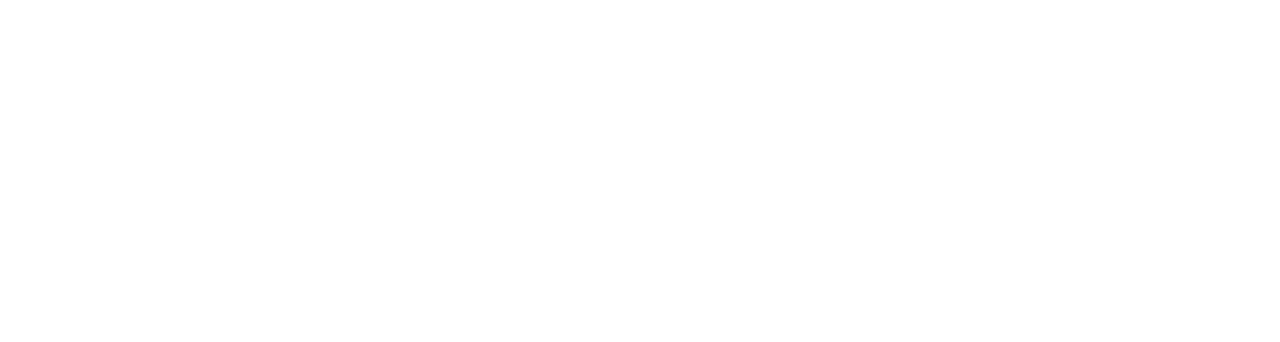
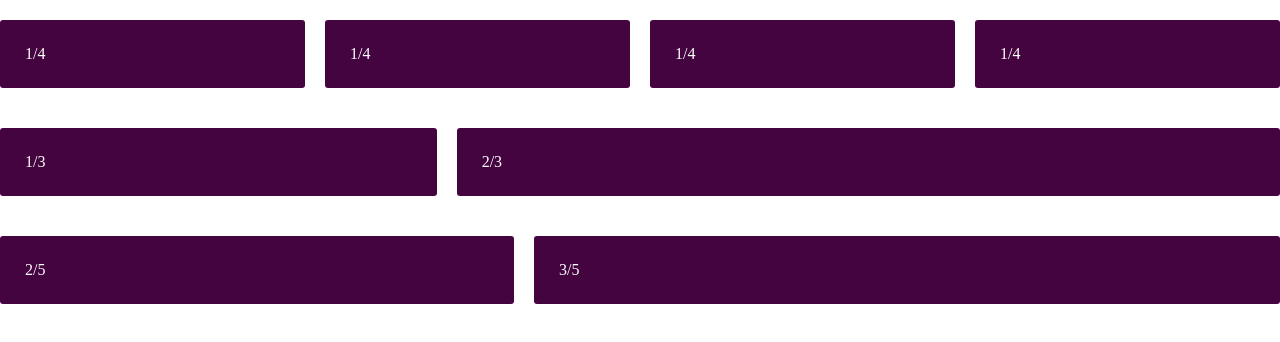
Before and after one commit to PeterVasilopoulos/FLEX-ible_Columns, a plain HTML site: page index.html in a window 1280 px wide. Drawn offline with Linux system fonts and the light colour scheme.

Commit message:
Completed assignment

```diff
--- a/index.html
+++ b/index.html
@@ -5,21 +5,22 @@
     <meta http-equiv="X-UA-Compatible" content="IE=edge">
     <meta name="viewport" content="width=device-width, initial-scale=1.0">
     <title>FLEX-ible Columns</title>
+    <link rel="stylesheet" href="style.css">
 </head>
 <body>
     <div class="row">
-        <div class="col"></div>
-        <div class="col"></div>
-        <div class="col"></div>
-        <div class="col"></div>
+        <div class="col col-1">1/4</div>
+        <div class="col col-1">1/4</div>
+        <div class="col col-1">1/4</div>
+        <div class="col col-1">1/4</div>
     </div>
     <div class="row">
-        <div class="col-2"></div>
-        <div class="col-2"></div>
+        <div class="col col-1">1/3</div>
+        <div class="col col-2">2/3</div>
     </div>
     <div class="row">
-        <div class="col-3"></div>
-        <div class="col-3"></div>
+        <div class="col col-2">2/5</div>
+        <div class="col col-3">3/5</div>
     </div>
 </body>
 </html>
--- a/style.css
+++ b/style.css
@@ -1,20 +1,29 @@
 * {
     padding: 0;
     margin: 0;
+    color: white;
 }
 
 .row {
     display: flex;
+    gap: 20px;
 }
 
 .col {
+    background-color: rgb(68, 4, 64);
+    margin: 20px 0px;
+    border-radius: 3px;
+    padding: 25px;
+}
 
+.col-1 {
+    flex: 1;
 }
 
 .col-2 {
-
+    flex: 2;
 }
 
 .col-3 {
-
+    flex: 3;
 }
```
